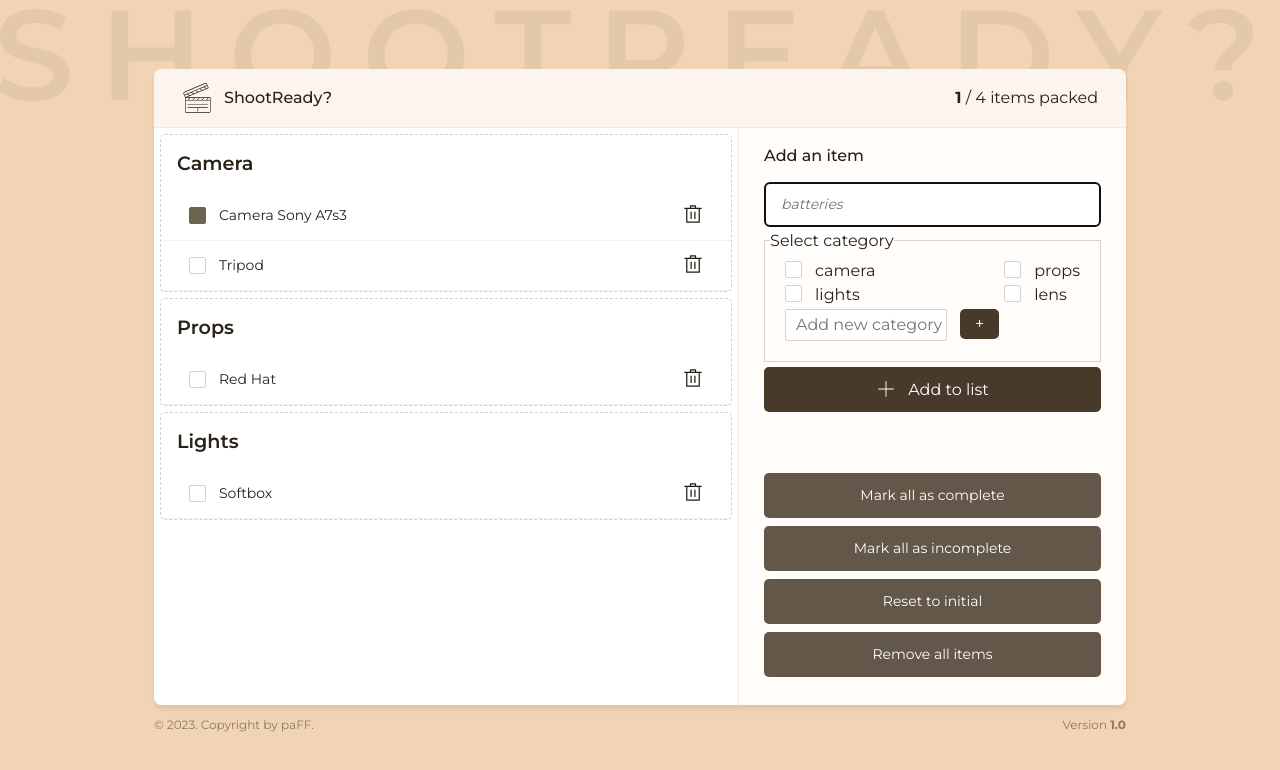
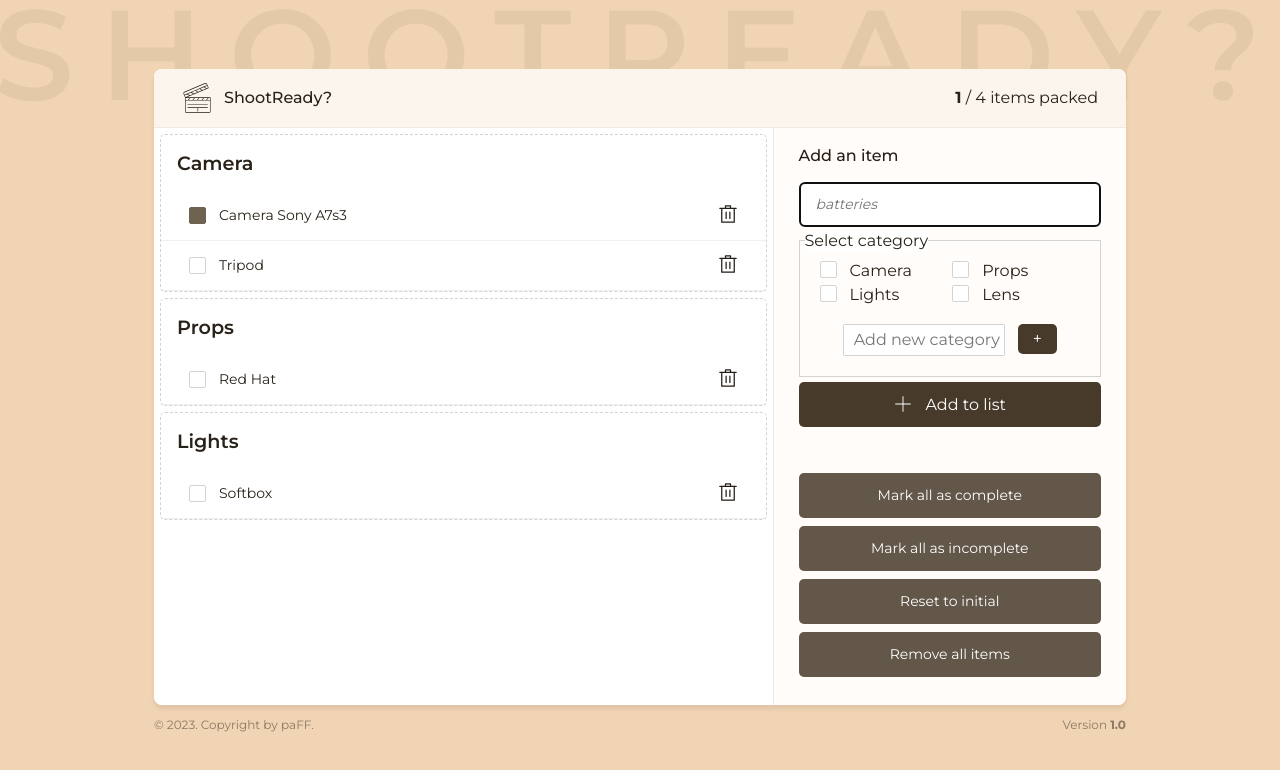
Before and after one commit to diegopaff/ShootReady---React, a React (Vite) app: page / in a window 1280 px wide. Shown: the top 770 px of the page. Built offline with nearby package versions, Linux system fonts and the light colour scheme.

Commit message:
feat: category color to green when all compelted

```diff
--- a/src/components/CategoryContainer.tsx
+++ b/src/components/CategoryContainer.tsx
@@ -13,6 +13,13 @@ function CategoryContainer({ children, category }: CategoryContainerProps) {
   const completed = getCategoryCompleted(category);
   return (
     <ul className={`category ${completed ? "category-completed" : ""}`}>
+      <h3
+        className={`category__title ${
+          completed ? "category__title--completed" : ""
+        }`}
+      >
+        {category}
+      </h3>
       {children}
     </ul>
   );
--- a/src/index.css
+++ b/src/index.css
@@ -109,17 +109,22 @@ header {
 }
 
 .category-completed {
-  border-color: green;
+  border-color: #3a7d44;
   border-width: 2px;
   background-color: rgb(218, 247, 218);
+  color: #3a7d44;
 }
 
-.category h3 {
+.category__title {
   font-size: 1.2rem;
   font-weight: 600;
   margin: 1rem;
   text-transform: capitalize;
   color: #292218;
+}
+
+.category__title--completed {
+  color: green;
 }
 
 .category-select-container {
@@ -152,10 +157,13 @@ header {
 
 .category-select label {
   display: flex;
+  text-transform: capitalize;
 }
 
 .category-select .new-category {
-  grid-column: 1/ 2;
+  justify-self: center;
+  grid-column: 1/ 3;
+  margin-top: 15px;
 }
 
 .btn-new-category {
--- a/src/layout/ItemList.tsx
+++ b/src/layout/ItemList.tsx
@@ -8,36 +8,23 @@ import { TIndexedCategories, gearItem } from "../types/types";
 import { useGearStore } from "../stores/gearStore";
 import CategoryContainer from "../components/CategoryContainer";
 
-/*const sortingOptions = [
-  {
-    label: "Sort by default",
-    value: "default",
-  },
-  {
-    label: "Sort by packed",
-    value: "packed",
-  },
-  {
-    label: "Sort by unpacked",
-    value: "unpacked",
-  },
-];*/
-
 function ItemList() {
-  //const [sortBy, setSortBy] = useState("default");
-
   const gearList = useGearStore((state) => state.gearList);
   const allCategories = useGearStore((state) => state.getAllCategories());
 
+  //convert the array of gearItems to an indexed object based on category
   const indexedCategories: TIndexedCategories = useMemo(() => {
     return gearList.reduce((result, item) => {
       const { category, ...rest } = item;
       if (!result[category]) {
         result[category] = [];
       }
-      result[category].push(rest);
+      result[category].push({
+        ...rest, // Include the properties of rest
+        category: category, // Include category explicitly
+      });
       return result;
-    }, {});
+    }, {} as TIndexedCategories);
   }, [gearList]);
 
   return (
@@ -46,7 +33,6 @@ function ItemList() {
 
       {allCategories.map((category) => (
         <CategoryContainer category={category}>
-          <h3>{category}</h3>
           {indexedCategories[category].map((item) => (
             <Item key={item.id} item={item} />
           ))}
@@ -58,10 +44,7 @@ function ItemList() {
 
 export default ItemList;
 
-// Item component
 function Item({ item }: { item: gearItem }) {
-  //const { handleDeleteItem, handleToggleItem } = useGearContext();
-
   const handleDeleteItem = useGearStore((state) => state.deleteItem);
   const handleToggleItem = useGearStore((state) => state.toggleItem);
   return (
```
